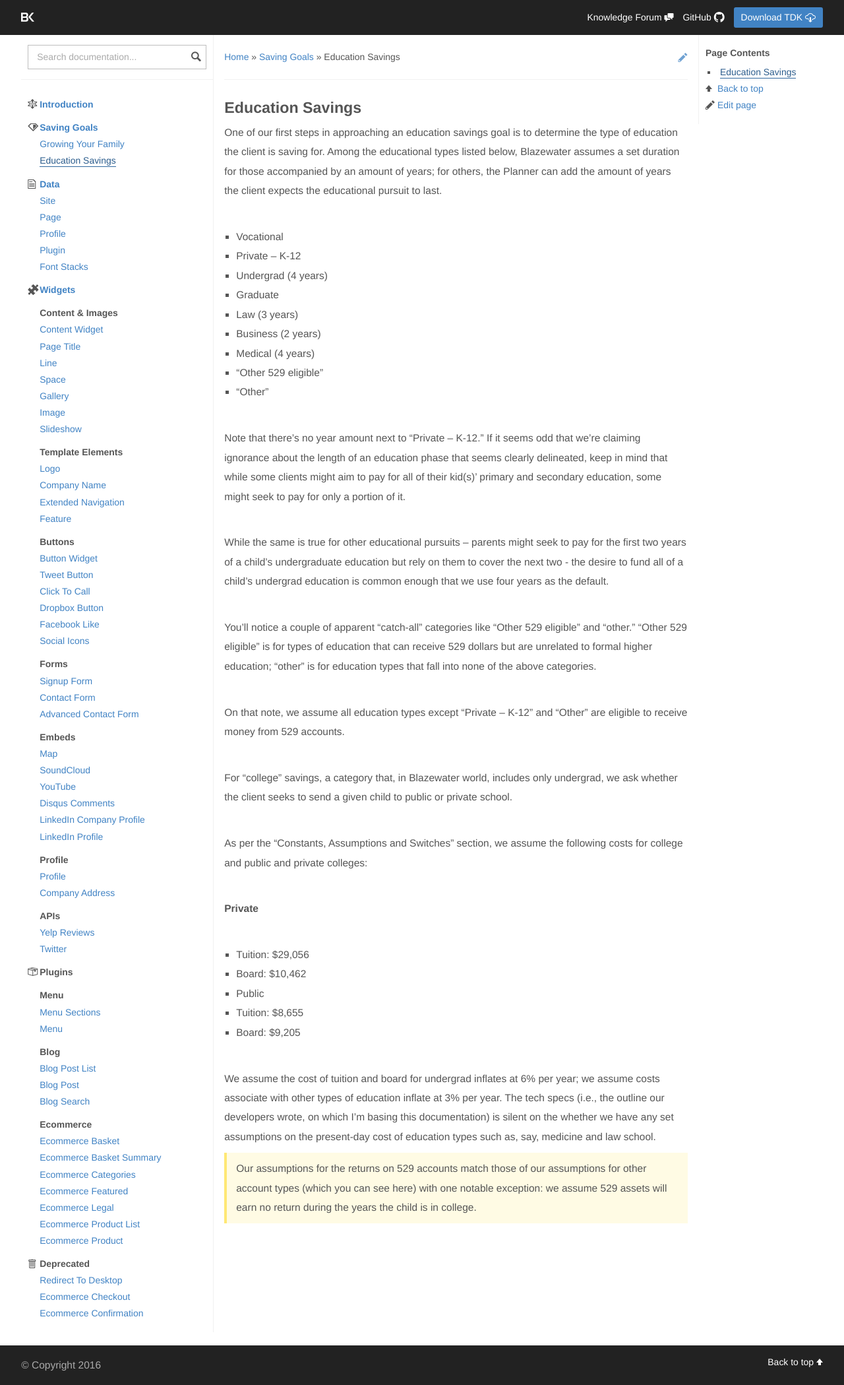
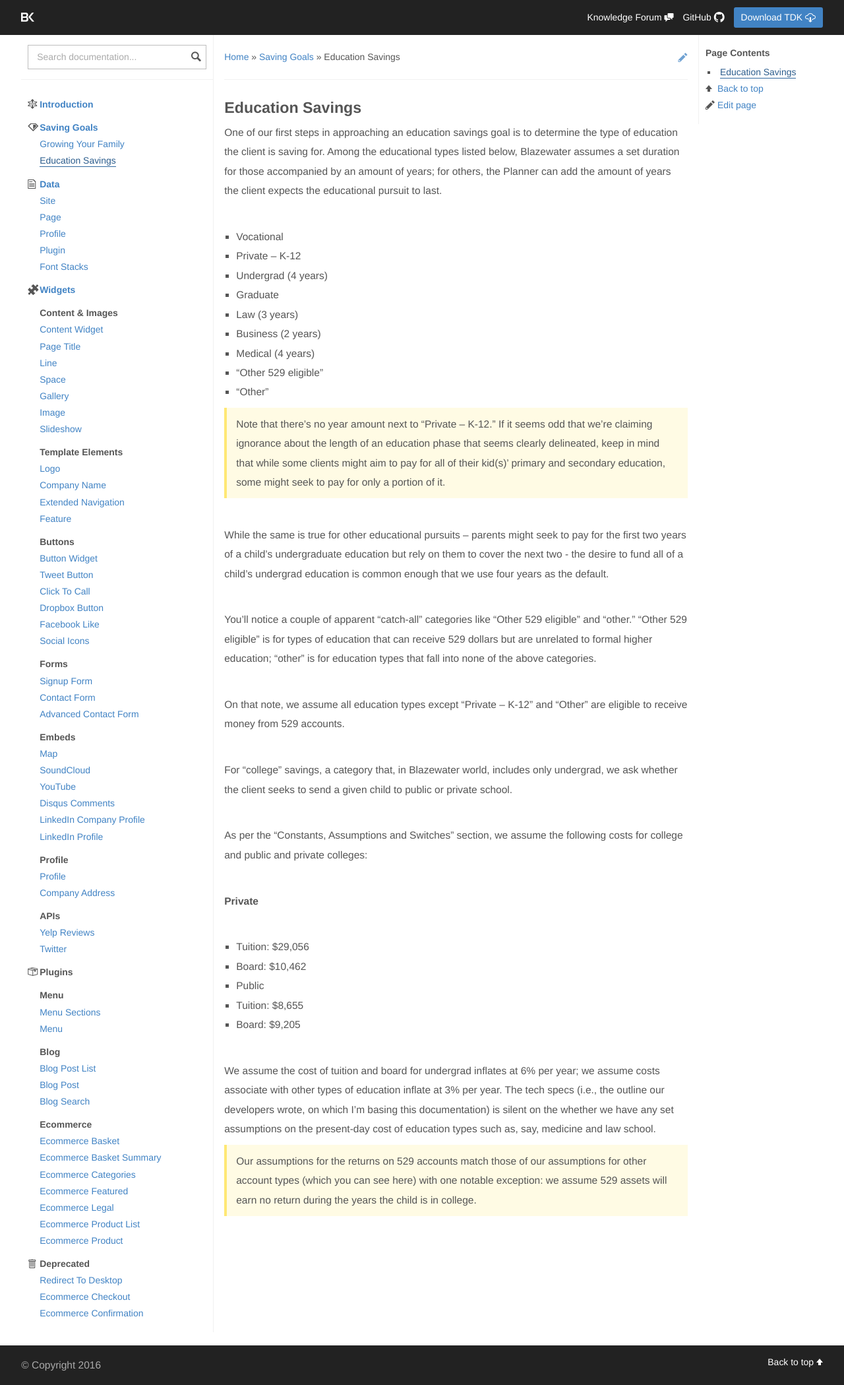
Before and after one commit to skoroth-kw/dockit, a Jekyll site: the page built from saving-goals/education-savings.md, in a window 1280 px wide. Shown: the whole page at 66% size. Built offline with Jekyll 4.4.1, drawn with Linux system fonts in a browser that asks for light colours; nearby versions of some CDN libraries.

```diff
--- a/saving-goals/education-savings.md
+++ b/saving-goals/education-savings.md
@@ -18,7 +18,7 @@ One of our first steps in approaching an education savings goal is to determine
 * “Other 529 eligible”
 * “Other”
 
-Note that there’s no year amount next to “Private – K-12.” If it seems odd that we’re claiming ignorance about the length of an education phase that seems clearly delineated, keep in mind that while some clients might aim to pay for all of their kid(s)’ primary and secondary education, some might seek to pay for only a portion of it.
+> Note that there’s no year amount next to “Private – K-12.” If it seems odd that we’re claiming ignorance about the length of an education phase that seems clearly delineated, keep in mind that while some clients might aim to pay for all of their kid(s)’ primary and secondary education, some might seek to pay for only a portion of it.
 
 While the same is true for other educational pursuits – parents might seek to pay for the first two years of a child’s undergraduate education but rely on them to cover the next two - the desire to fund all of a child’s undergrad education is common enough that we use four years as the default.
 
```
